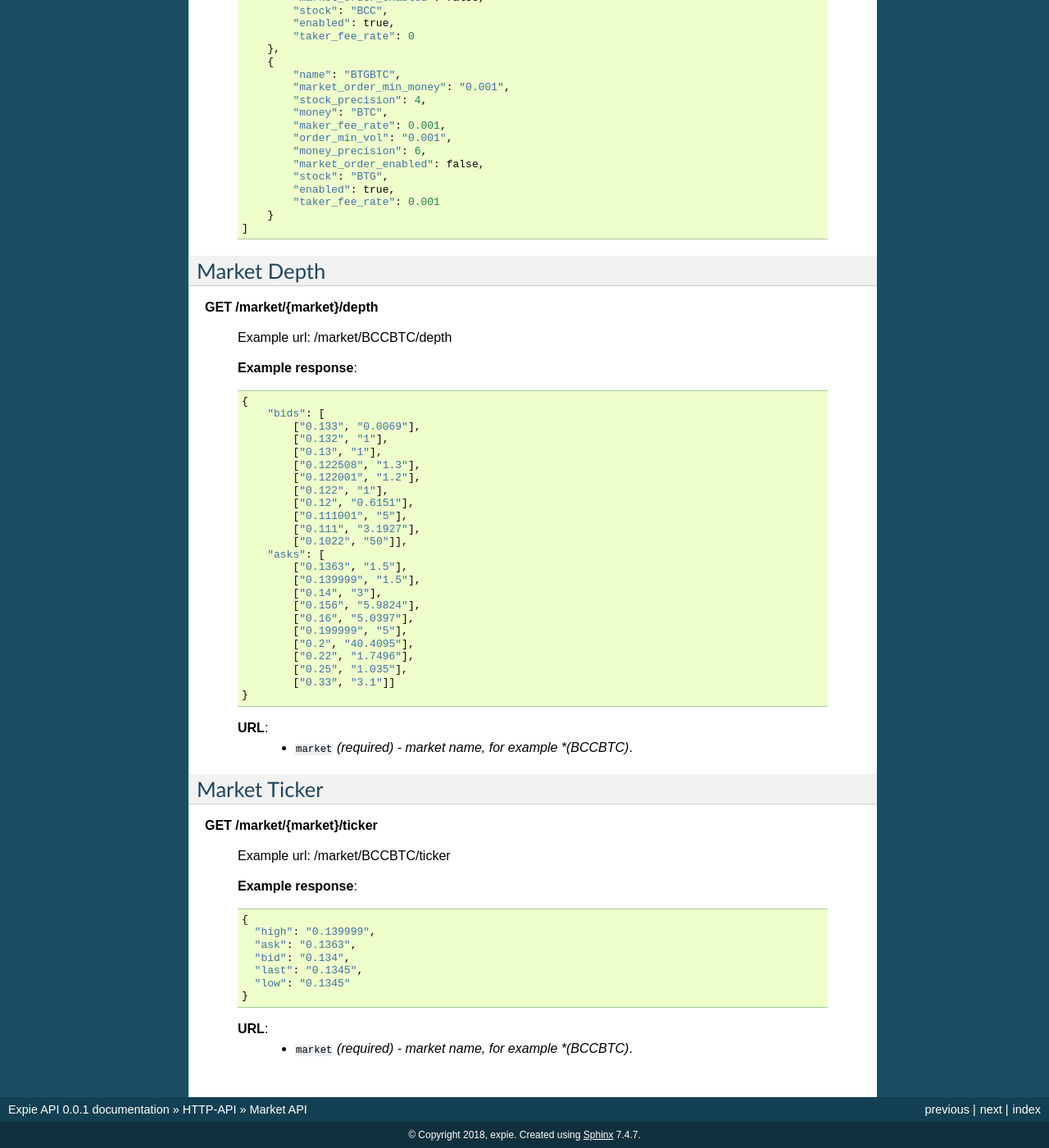
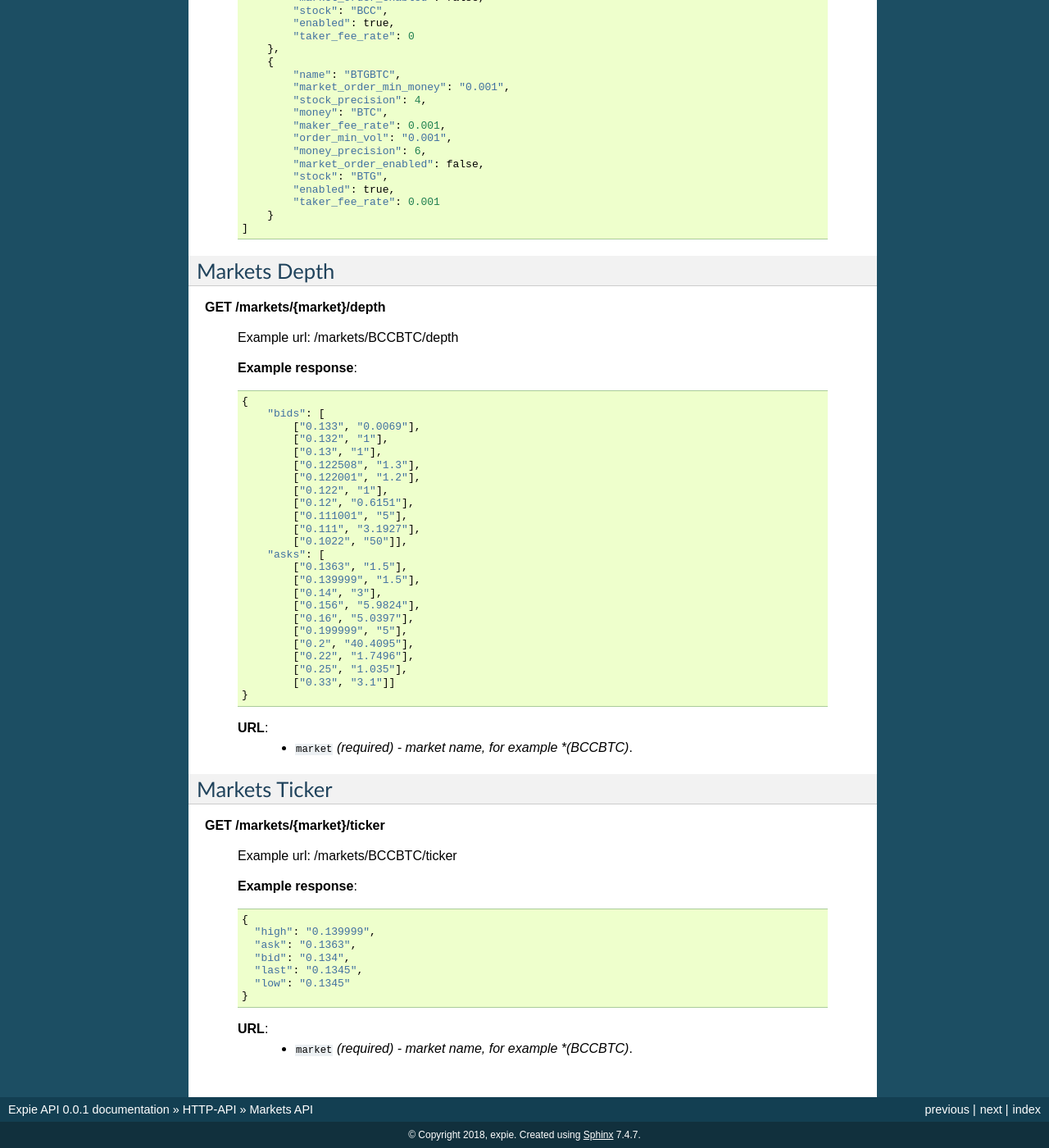
Before and after one commit to expiedotcom/api-docs, a Sphinx documentation site: the page built from source/http-api/markets-api.rst, in a window 1280 px wide and 1400 px high, scrolled down 379 px. Shown: the whole window at 82% size. Built offline with Sphinx 7.4.7, drawn with Linux system fonts in a browser that asks for light colours; formulas are drawn with MathJax 3; pages that are not in the unit, such as notebooks, are missing from menus; some of the changed text lies outside the part shown.

Commit message:
modify http-api url

```diff
--- a/source/http-api/balance-api.rst
+++ b/source/http-api/balance-api.rst
@@ -4,10 +4,10 @@
 Balance API
 ********************************************************************************
 
-Balance summery
+Balance summary
 ---------------
 
-**GET /balance/summery**
+**GET /balance/summary**
 
         **Example response**::
 
--- a/source/http-api/index.rst
+++ b/source/http-api/index.rst
@@ -8,5 +8,5 @@ HTTP-API
 
    general-usage.rst
    order-api.rst
-   market-api.rst
+   markets-api.rst
    balance-api.rst
--- a/source/http-api/market-api.rst
+++ b/source/http-api/markets-api.rst
@@ -1,13 +1,13 @@
-.. _market-api:
+.. _markets-api:
 
 ********************************************************************************
-Market API
+Markets API
 ********************************************************************************
 
-Market
+Markets
 ------
 
-**GET /market**
+**GET /markets**
 
         **Example response**::
 
@@ -40,12 +40,12 @@ Market
                 }
             ]
 
-Market Depth
+Markets Depth
 ------------
 
-**GET /market/{market}/depth**
+**GET /markets/{market}/depth**
 
-        Example url: /market/BCCBTC/depth
+        Example url: /markets/BCCBTC/depth
 
         **Example response**::
 
@@ -77,12 +77,12 @@ Market Depth
         **URL**:
             * ``market`` *(required) - market name, for example *(BCCBTC)*.
 
-Market Ticker
+Markets Ticker
 -------------
 
-**GET /market/{market}/ticker**
+**GET /markets/{market}/ticker**
 
-        Example url: /market/BCCBTC/ticker
+        Example url: /markets/BCCBTC/ticker
 
         **Example response**::
 
```
Also changed, not shown: source/http-api/general-usage.rst (+5 -5 lines), source/http-api/order-api.rst (+9 -9 lines).
